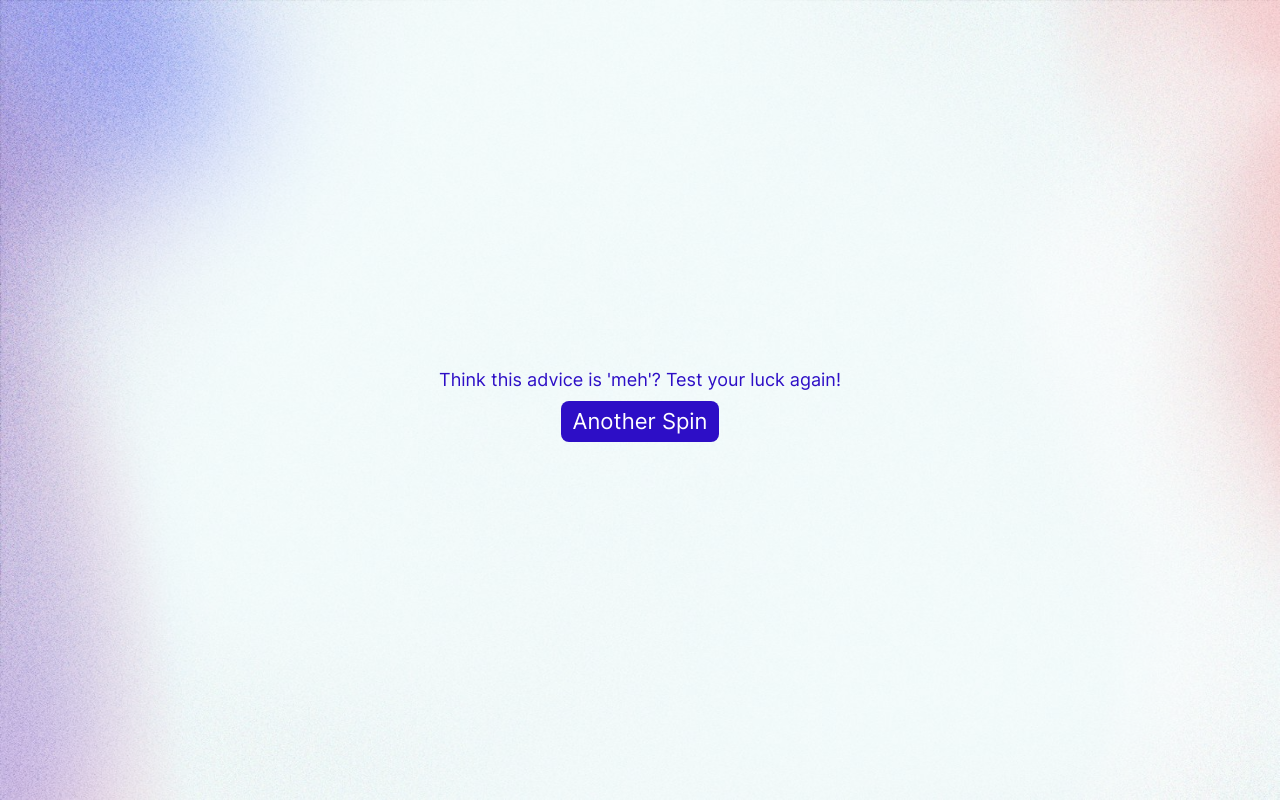
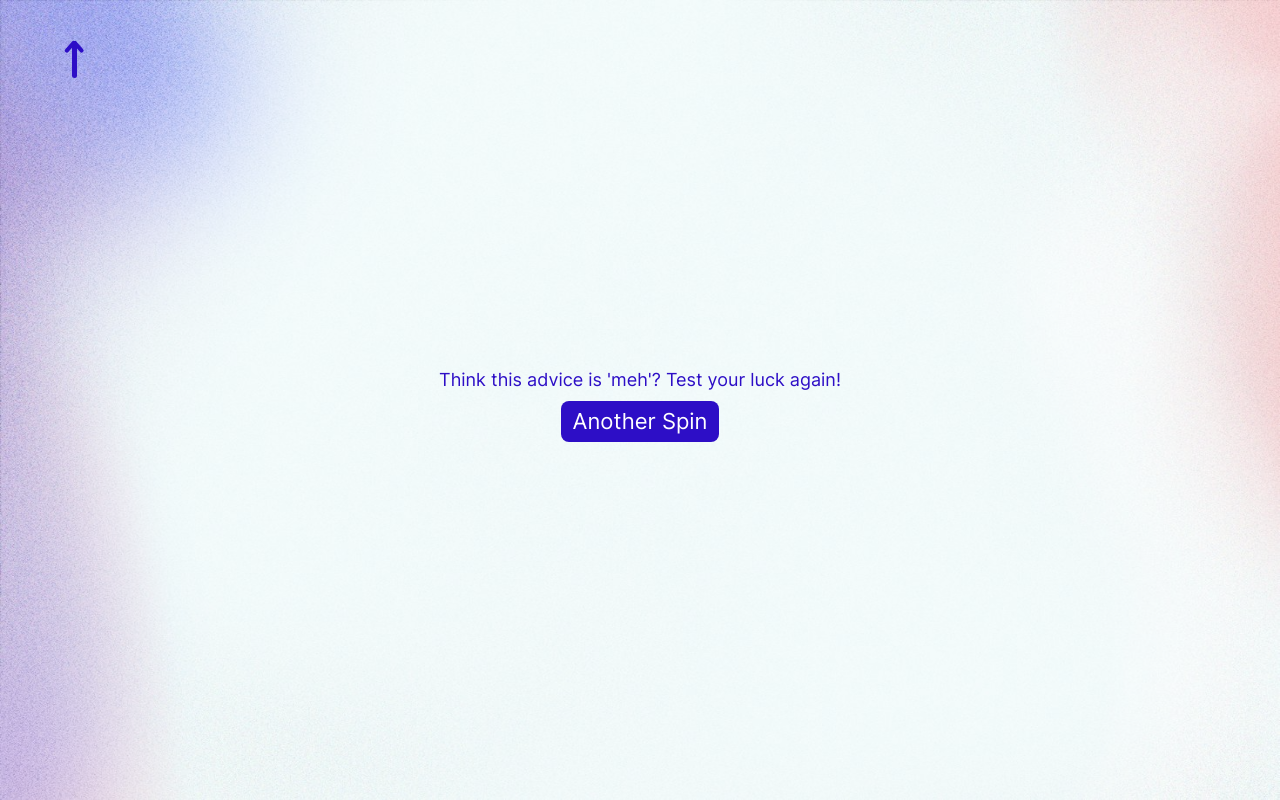
Before and after one commit to OmitNomis/random-advice, a React (Vite) app: page / in a window 1280 px wide. Both pictures are taken after a click on the button "Why not?". Built offline with nearby package versions, Linux system fonts and the light colour scheme; no server answers.

Commit message:
working back button

```diff
--- a/src/App.jsx
+++ b/src/App.jsx
@@ -1,8 +1,9 @@
-import { AnimatePresence, AnimateSharedLayout } from "framer-motion";
+import { AnimatePresence, motion } from "framer-motion";
 import React, { useEffect, useRef, useState } from "react";
 import Background from "./assets/images/background.jfif";
 import FirstPage from "./components/FirstPage";
 import SecondPage from "./components/SecondPage";
+import BackButton from "./components/BackButton";
 
 function App() {
   const [showAdvice, setShowAdvice] = useState(false);
@@ -38,6 +39,9 @@ function App() {
         draggable={false}
         className="fixed h-full w-full opacity-50 -z-1"
       />
+      <AnimatePresence>
+        {showAdvice === true && <BackButton onClick={toggleShowAdvice} />}
+      </AnimatePresence>
       <AnimatePresence mode="wait">
         {showAdvice === false ? (
           <FirstPage toggleScreen={toggleShowAdvice} key="first" />
--- /dev/null
+++ b/src/components/BackButton.jsx
@@ -0,0 +1,23 @@
+import React from "react";
+import Arrow from "../assets/icons/uparrow.svg";
+import { AnimatePresence, motion } from "framer-motion";
+
+function BackButton({ onClick }) {
+  return (
+    <motion.div
+      initial={{ opacity: 0, scale: 0, y: -500 }}
+      animate={{ opacity: 1, scale: 1, y: 0, transition: { duration: 1 } }}
+      exit={{ opacity: 0, scale: 0, y: -500, transition: { duration: 1 } }}
+      whileHover={{
+        y: [-5, -10, -5, -10, -5, 0, 0, 0, 0, 0, 0, 0, 0],
+        transition: { repeat: Infinity, duration: 1.5 },
+      }}
+      className=" absolute left-[5%] top-[5%] z-20 cursor-pointer"
+      onClick={onClick}
+    >
+      <img src={Arrow} alt="" />
+    </motion.div>
+  );
+}
+
+export default BackButton;
```
